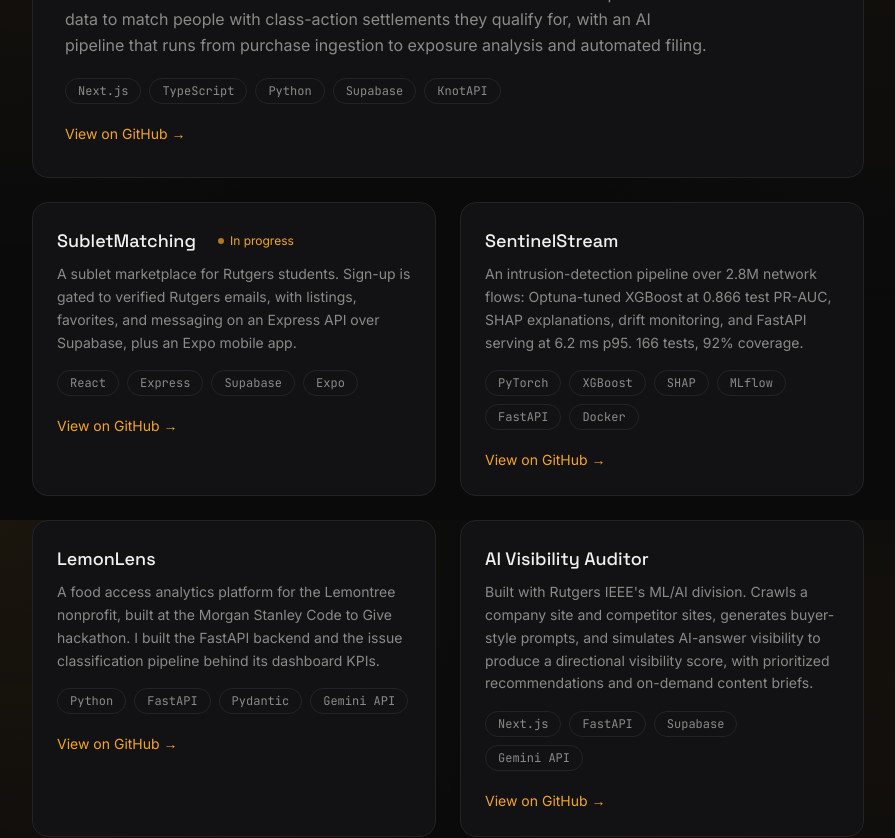
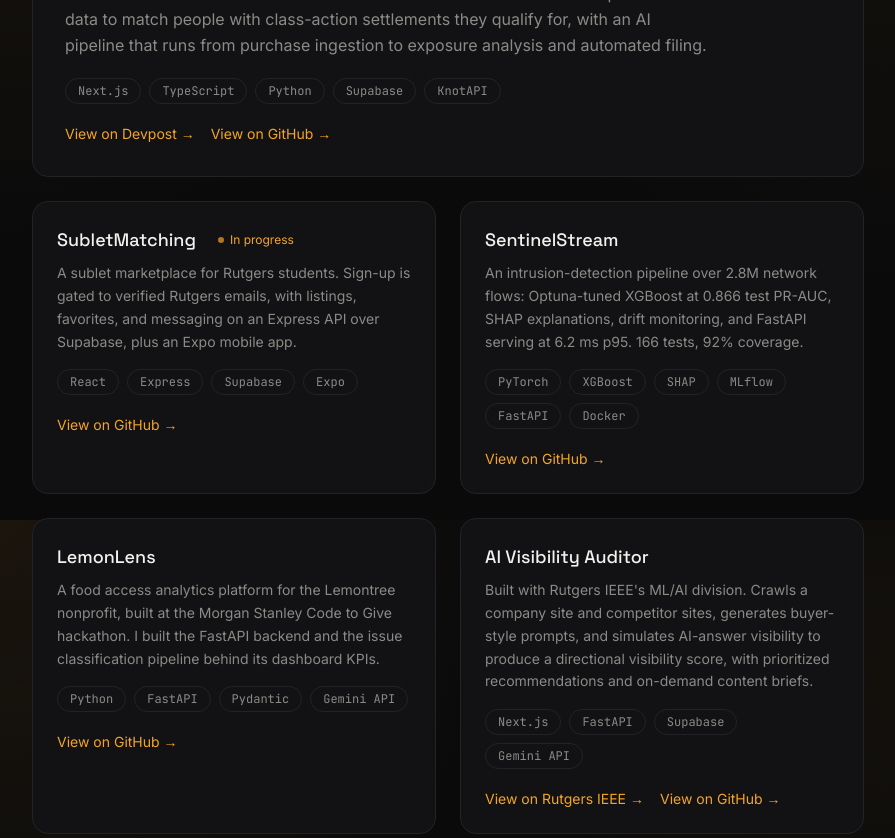
Before and after one commit to anish-yen/personal-portfolio, a Next.js app: page / in a window 1280 px wide. Shown: the part 2680-3518 px from the top of the page, without its empty margins (192-1087 px from the left). Built offline with nearby package versions, Linux system fonts and the light colour scheme.

Commit message:
Render primary and GitHub links on project cards
Replaced RepoLink component with ProjectLinks to handle project links and labels.

```diff
--- a/src/components/Projects.tsx
+++ b/src/components/Projects.tsx
@@ -1,5 +1,6 @@
 import SectionHeading from "./SectionHeading";
 import { projects } from "@/lib/data";
+import type { Project } from "@/lib/data";
 
 export default function Projects() {
   const featured = projects.filter((p) => p.featured);
@@ -35,7 +36,7 @@ export default function Projects() {
                   </span>
                 ))}
               </div>
-              <RepoLink href={p.href} />
+              <ProjectLinks p={p} />
             </div>
           ))}
         </div>
@@ -65,7 +66,7 @@ export default function Projects() {
                   </span>
                 ))}
               </div>
-              <RepoLink href={p.href} />
+              <ProjectLinks p={p} />
             </div>
           ))}
         </div>
@@ -74,17 +75,31 @@ export default function Projects() {
   );
 }
 
-function RepoLink({ href }: { href?: string }) {
-  if (!href) return null;
+function ProjectLinks({ p }: { p: Project }) {
+  if (!p.href && !p.repo) return null;
   return (
+    <div className="mt-5 flex flex-wrap gap-4">
+      {p.href && (
         <a
-      href={href}
+          href={p.href}
           target="_blank"
           rel="noreferrer noopener"
-      className="link-underline mt-5 inline-block text-sm text-accent"
+          className="link-underline inline-block text-sm text-accent"
+        >
+          {p.hrefLabel ?? "View on GitHub"} &rarr;
+        </a>
+      )}
+      {p.repo && (
+        <a
+          href={p.repo}
+          target="_blank"
+          rel="noreferrer noopener"
+          className="link-underline inline-block text-sm text-accent"
         >
           View on GitHub &rarr;
         </a>
+      )}
+    </div>
   );
 }
 
```
Lines whose indentation alone changed are shown as unchanged.
